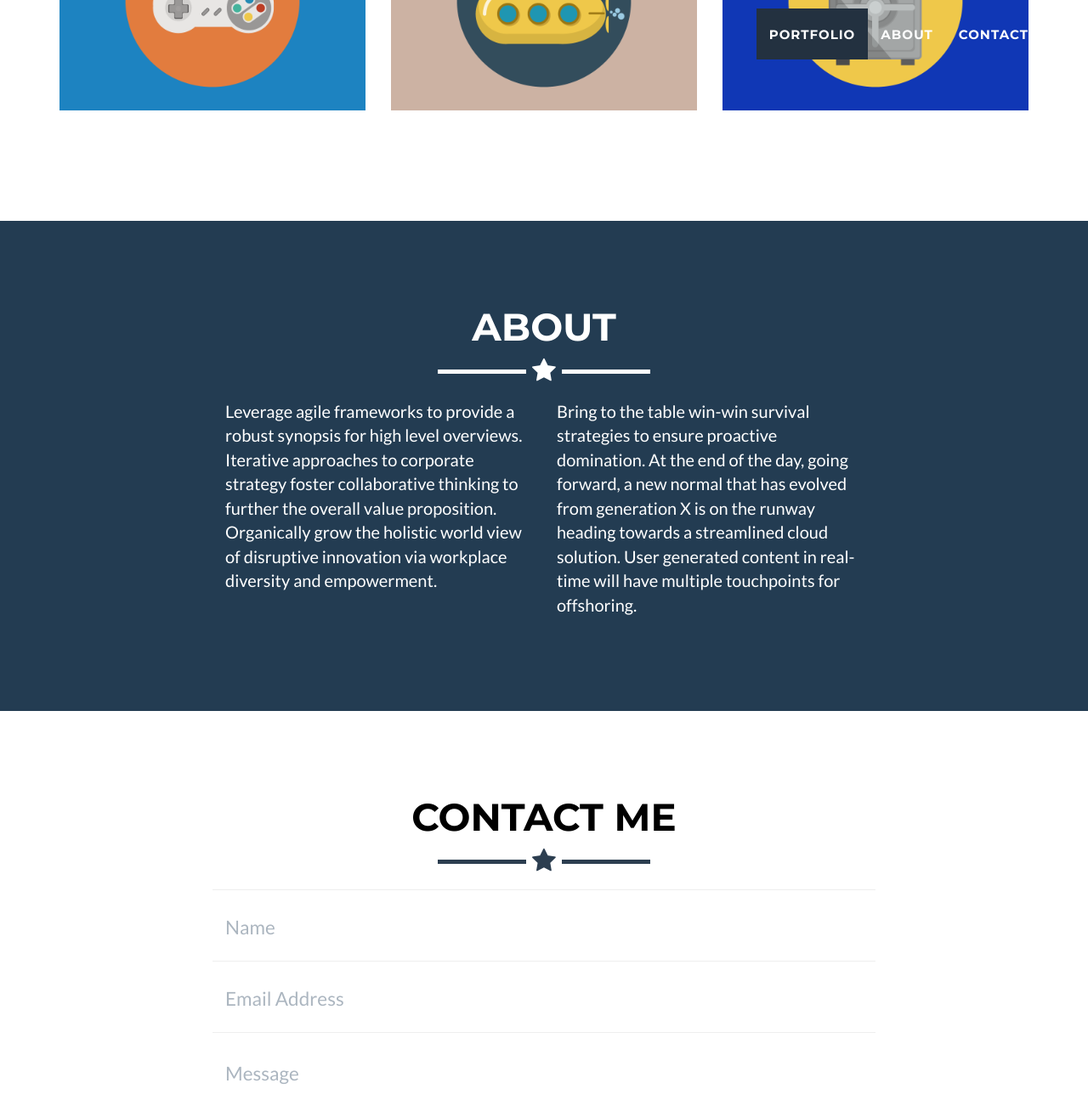
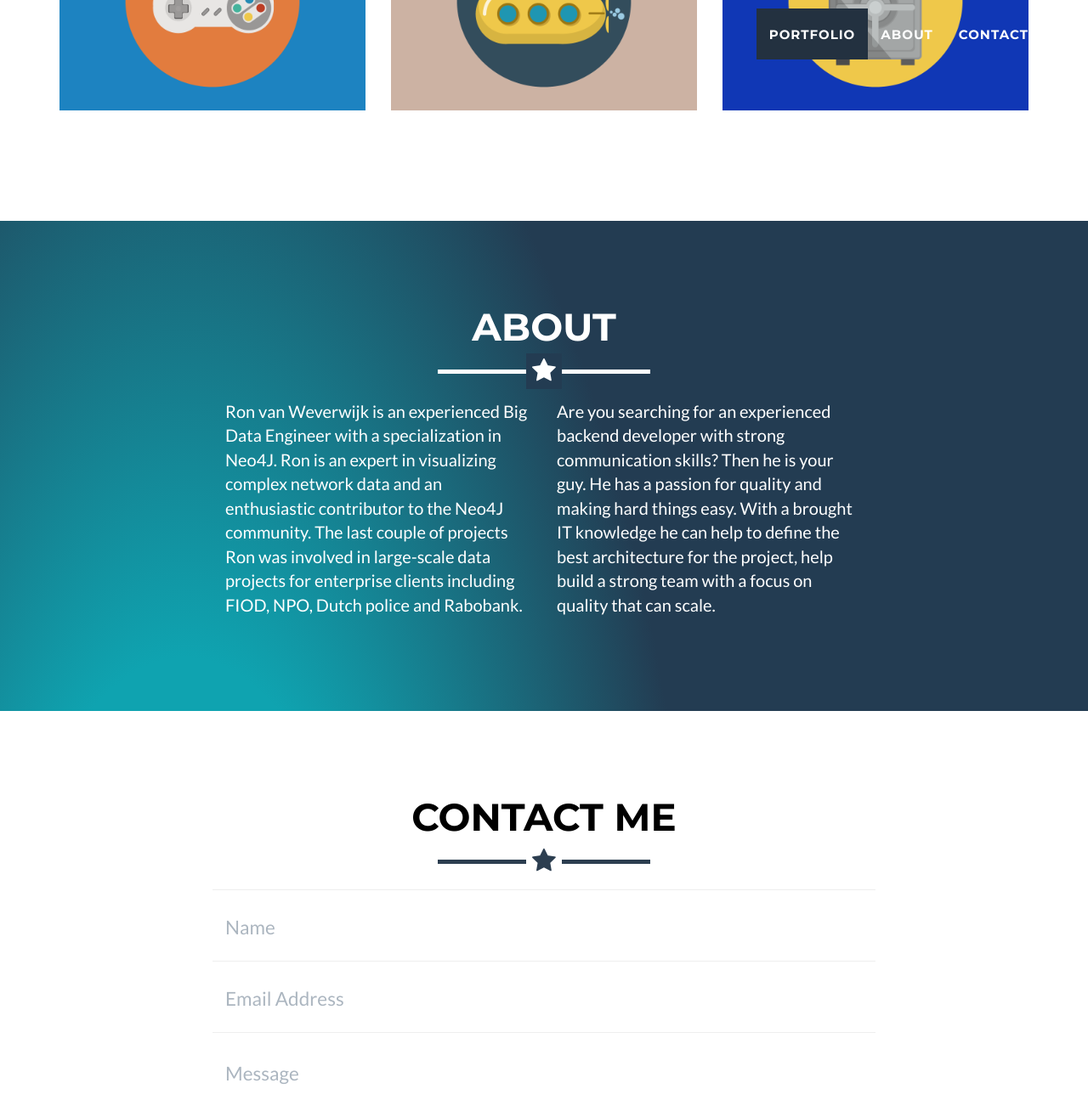
Before and after one commit to rweverwijk/weaver-it.github.io, a Jekyll site: the page built from index.html, in a window 1280 px wide and 1400 px high, scrolled down 1313 px. Shown: the top 1315 px of the window at 85% size. Built offline with Jekyll 4.4.1, drawn with Linux system fonts in a browser that asks for light colours; some of the changed text lies outside the part shown.

Commit message:
updated about and personal data

```diff
--- a/_config.yaml
+++ b/_config.yaml
@@ -5,12 +5,12 @@
 
 # Site settings
 title: Weaver-IT
-email: your-email@domain.com
-url: https://example.github.io
+email: info@weaver-it.nl
+url: https://weaver-it.nl
 description: "Write an awesome description for your new site here. You can edit this line in _config.yml. It will appear in your document head meta (for Google search results) and in your feed.xml site description."
-keywords: "your keywords, separated by commas"
+keywords: "Neo4j expert,Big Data Engineer,Java developer,Trainer,Freelancer"
 skills: "Neo4j expert - Big Data Engineer - Java developer - Trainer"
-meta_author: LastName FirstName
+meta_author: Weverwijk van, Ron
 
 # Google webmaster tools
 google_verify:
@@ -37,7 +37,7 @@
 
 # Footer settings
 footer:
-  copyright: Dr. Henry Jekyll
+  copyright: Weaver-it
   location: Location
   social: Around the Web
   credits: Credits
@@ -45,20 +45,19 @@
 # Social networks usernames (many more available: google-plus, flickr, dribbble, pinterest, instagram, tumblr, linkedin, etc.)
 social:
   - title: twitter
-    url: http://twitter.com/jekyllrb
-  - title: facebook
-    url:
+    url: https://twitter.com/weaver_it
+  - title: instagram
+    url: https://www.instagram.com/weaver_it
   - title: stack-overflow
-    url: http://stackoverflow.com/questions/tagged/jekyll
-  - title: bitbucket
-    url: http://bitbucket.org/jekyll
+    url: https://stackoverflow.com/users/3606864/ron-van-weverwijk
   - title: github
-    url: http://github.com/jekyll
+    url: http://github.com/rweverwijk
 
 # Postal address (add as many lines as necessary)
 address:
-  - line: 3481 Melrose Place
-  - line: Beverly Hills, CA 90210
+  - line: Ron van Weverwijk
+  - line: Hoepelmaker 34
+  - line: 3401 TK IJsselstein
 
 # Credits content
 credits: 'Freelancer is a free to use, open source Bootstrap theme created by <a href="http://startbootstrap.com">Start Bootstrap</a>.'
--- a/_includes/about.html
+++ b/_includes/about.html
@@ -9,10 +9,10 @@
             </div>
             <div class="row">
                 <div class="col-lg-4 col-lg-offset-2">
-                    <p>Leverage agile frameworks to provide a robust synopsis for high level overviews. Iterative approaches to corporate strategy foster collaborative thinking to further the overall value proposition. Organically grow the holistic world view of disruptive innovation via workplace diversity and empowerment.</p>
+                    <p>Ron van Weverwijk is an experienced Big Data Engineer with a specialization in Neo4J. Ron is an expert in visualizing complex network data and an enthusiastic contributor to the Neo4J community. The last couple of projects Ron was involved in large-scale data projects for enterprise clients including FIOD, NPO, Dutch police and Rabobank.</p>
                 </div>
                 <div class="col-lg-4">
-                    <p>Bring to the table win-win survival strategies to ensure proactive domination. At the end of the day, going forward, a new normal that has evolved from generation X is on the runway heading towards a streamlined cloud solution. User generated content in real-time will have multiple touchpoints for offshoring.</p>
+                    <p>Are you searching for an experienced backend developer with strong communication skills? Then he is your guy. He has a passion for quality and making hard things easy. With a brought IT knowledge he can help to define the best architecture for the project, help build a strong team with a focus on quality that can scale.</p>
                 </div>
             </div>
         </div>
--- a/_includes/head.html
+++ b/_includes/head.html
@@ -12,9 +12,6 @@
     <!-- Google verification -->
     {% if site.google_verify %}<meta name="google-site-verification" content="{{ site.google_verify }}">{% endif %}
 
-    <!-- Bing Verification -->
-    {% if site.bing_verify %}<meta name="msvalidate.01" content="{{ site.bing_verify }}">{% endif %}
-
     <!-- Custom Fonts -->
     <link rel="stylesheet" href="{{ "/assets/css/font-awesome/css/font-awesome.min.css" }}">
     <link href="//fonts.googleapis.com/css?family=Montserrat:400,700" rel="stylesheet" type="text/css">
--- a/_sass/main.scss
+++ b/_sass/main.scss
@@ -186,7 +186,7 @@
 
 section.success {
     color: #fff;
-    background: $primary-color;
+    background-image: radial-gradient(closest-side at 17% 191%, #0FA3B0 112%, #233C52 279%)
 }
 
 @media(max-width:767px) {
@@ -332,6 +332,7 @@
 
 footer {
     color: #fff;
+    background-image: radial-gradient(closest-side at 17% 191%, #0FA3B0 112%, #233C52 279%)
 }
 
 footer h3 {
@@ -340,7 +341,6 @@
 
 footer .footer-above {
     padding-top: 50px;
-    background-color: $secondary-color;
 }
 
 footer .footer-col {
@@ -349,7 +349,6 @@
 
 footer .footer-below {
     padding: 25px 0;
-    background-color: $secondary-dark;
 }
 
 .btn-social {
```
